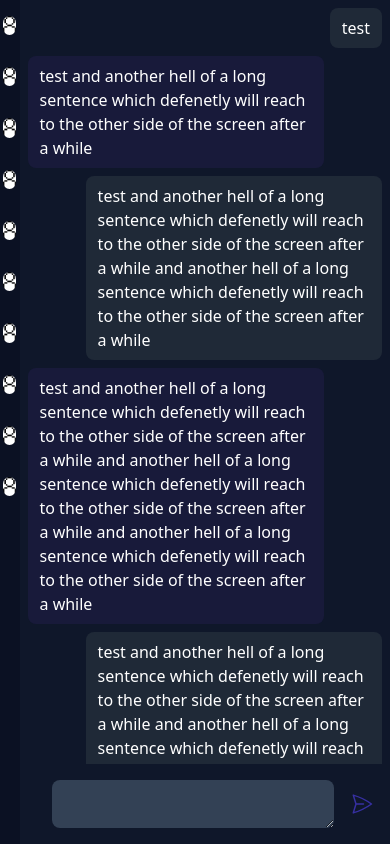
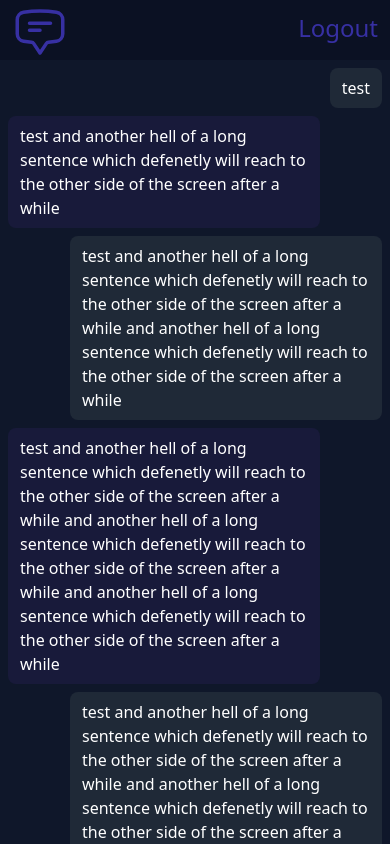
Before and after one commit to Noroichan/websuckit-messaging, a Vue app in the folder frontend/: page / in a window 390 px wide. Shown: the top 844 px of the page. Built offline with nearby package versions, Linux system fonts and the light colour scheme.

Commit message:
feat: hamburger menu for small screen so profiles can disappear

```diff
--- a/frontend/src/views/ConversationsView.vue
+++ b/frontend/src/views/ConversationsView.vue
@@ -1,25 +1,57 @@
 <script setup lang="ts">
-    import { ref } from 'vue'
+    import { onBeforeMount, onBeforeUnmount, onMounted, ref } from 'vue'
 
     const testMessages = ref([] as string[])
     let testMessage = 'test'
+    const isSmall = ref(false)
 
     for (let i=0; i<10; i++) {
         testMessages.value.push(testMessage)
         testMessage += ' and another hell of a long sentence which defenetly will reach to the other side of the screen after a while'
     }
+
+    const toggleChats = () => {
+        isSmall.value = !isSmall.value
+    }
+
+    const checkSize = () => {
+        if (window.innerWidth <= 750) {
+            isSmall.value = true
+            return
+        }
+        isSmall.value = false
+    }
+
+    onBeforeMount(checkSize)
+
+    onMounted(() => {
+        window.addEventListener('resize', checkSize)
+    })
+
+    onBeforeUnmount(() => {
+        window.removeEventListener('resize', checkSize)
+    })
+
 </script>
 
 <template>
     <!-- TODO smooth profile pic animation, prevent profiles from too much shrinking -->
+     <div class="flex flex-col h-screen">
+        <header class="h-16 bg-slate-925">
+            <svg @click="toggleChats" xmlns="http://www.w3.org/2000/svg" fill="none" viewBox="0 0 24 24" stroke-width="1.5" stroke="currentColor" class="size-14 float-left ml-3 mt-1 stroke-indigo-800 hover:fill-indigo-800 hover:stroke-slate-900 hover:stroke-1">
+                <path stroke-linecap="round" stroke-linejoin="round" d="M7.5 8.25h9m-9 3H12m-9.75 1.51c0 1.6 1.123 2.994 2.707 3.227 1.129.166 2.27.293 3.423.379.35.026.67.21.865.501L12 21l2.755-4.133a1.14 1.14 0 0 1 .865-.501 48.172 48.172 0 0 0 3.423-.379c1.584-.233 2.707-1.626 2.707-3.228V6.741c0-1.602-1.123-2.995-2.707-3.228A48.394 48.394 0 0 0 12 3c-2.392 0-4.744.175-7.043.513C3.373 3.746 2.25 5.14 2.25 6.741v6.018Z" />
+            </svg>
+            <div class="float-right text-center text-indigo-800 text-2xl mr-3 mt-3 hover:font-medium hover:text-indigo-500">Logout</div>
+        </header>
+        <div class="flex flex-row flex-grow">
             <!-- Chat bubbles -->
-    <section class="float-left bg-slate-925 w-1/20 h-screen">
+            <section v-show="!isSmall" class="bg-slate-925 min-w-20">
                 <div class="flex flex-col items-center h-4/6 overflow-y-auto">
-            <img src="../assets/pictures/profile-pic-default.png.png" class="w-4/6 max-w-14 m-4 rounded-full hover:rounded-lg" v-for="i in 10" :key="i"/>
+                    <img src="../assets/pictures/profile-pic-default.png.png" class="w-12 m-4 rounded-full hover:rounded-lg" v-for="i in 10" :key="i"/>
                 </div>
             </section>
             <!-- Messages -->
-    <section class="float-right flex flex-col items-center bg-slate-900 h-screen w-19/20">
+            <section class="flex flex-col flec-grow items-center bg-slate-900">
                 <div class="flex flex-col justify-items-stretch flex-grow w-full overflow-y-auto">
                     <div class="flex" :class="index % 2 ? 'flex-row' : 'flex-row-reverse'" v-for="(msg, index) in testMessages" :key="msg">
                         <div class="text-white py-2 px-3 w-fit max-w-4/5 mx-2 mt-2 rounded-lg" :class="index % 2 ? 'bg-indigo-1000' : 'bg-gray-800'">{{ msg }}</div>
@@ -33,4 +65,6 @@
                     </svg>
              </div>
             </section>
+        </div>
+    </div>
 </template>
```
Lines whose indentation alone changed are shown as unchanged.
